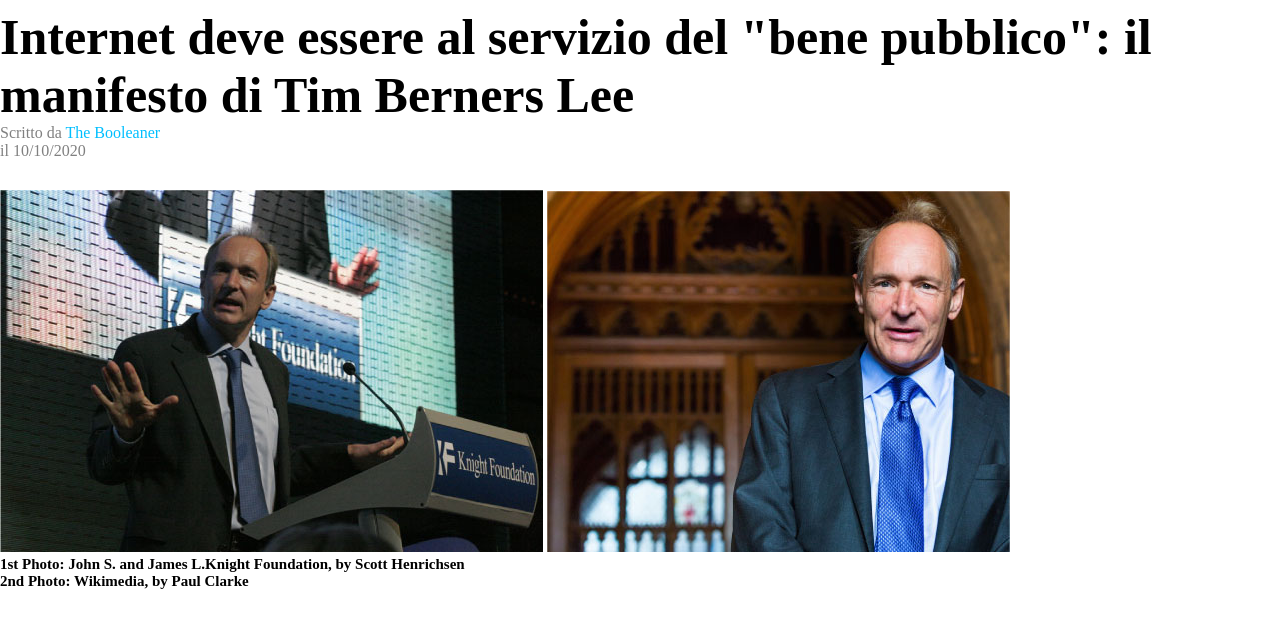
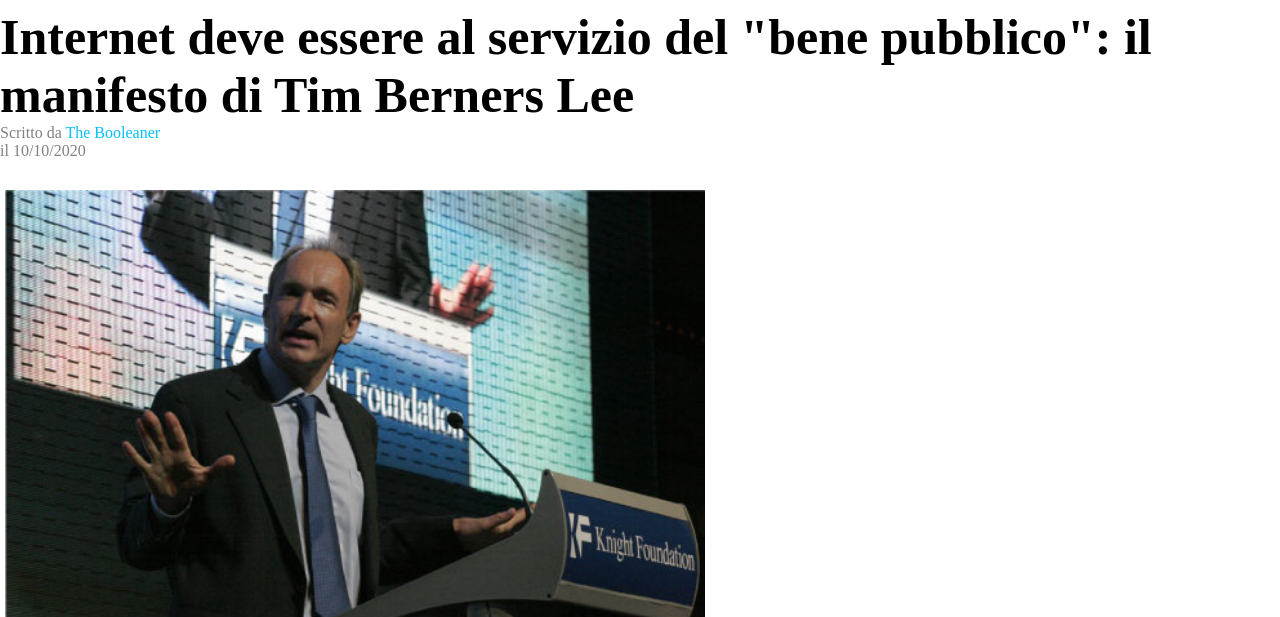
Before and after one commit to diegoG82/html-css-booleaner, a plain HTML site: page index.html in a window 1280 px wide. Shown: the part 112-729 px from the top of the page. Drawn offline with Linux system fonts and the light colour scheme.

Commit message:
sistemazione img div tim photos

```diff
--- a/css/style.css
+++ b/css/style.css
@@ -4,6 +4,7 @@
     margin: 0;
     box-sizing: border-box;
 }
+
 
 
 /* header */
@@ -52,6 +53,18 @@ color: grey;
 .tim-photos{
 
     margin-top: 30px;
+    margin-left: 5px;
+
+}
+
+.tim1{
+    width: 700px;
+    height: auto;
+}
+
+.tim2{
+    width: 600px;
+    height: auto;
 }
 
 .photo-credentials{
--- a/index.html
+++ b/index.html
@@ -27,7 +27,9 @@
         <main>
 
             <!-- title -->
-            <h1 class="main-title">Internet deve essere al servizio del "bene pubblico": il manifesto di Tim Berners Lee</h1>
+            <h1 class="main-title">Internet deve essere al servizio del "bene pubblico": il
+                <br>
+                manifesto di Tim Berners Lee</h1>
             <!-- title -->
 
             <div class="credentials">
```
